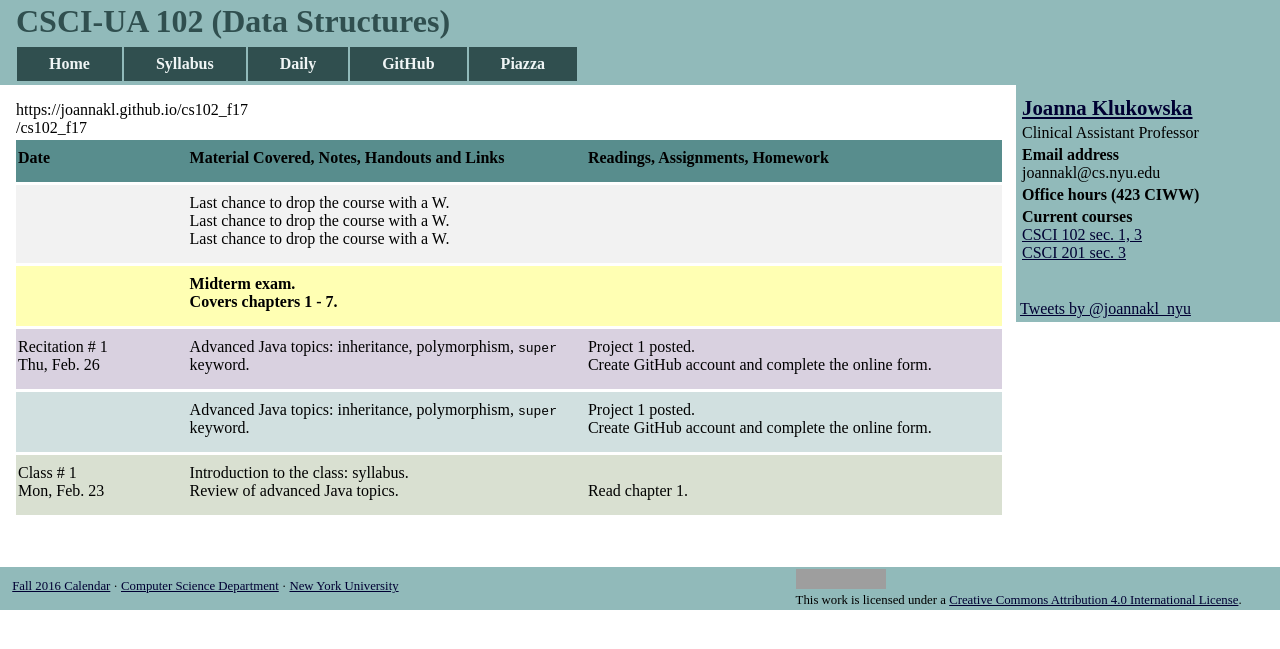
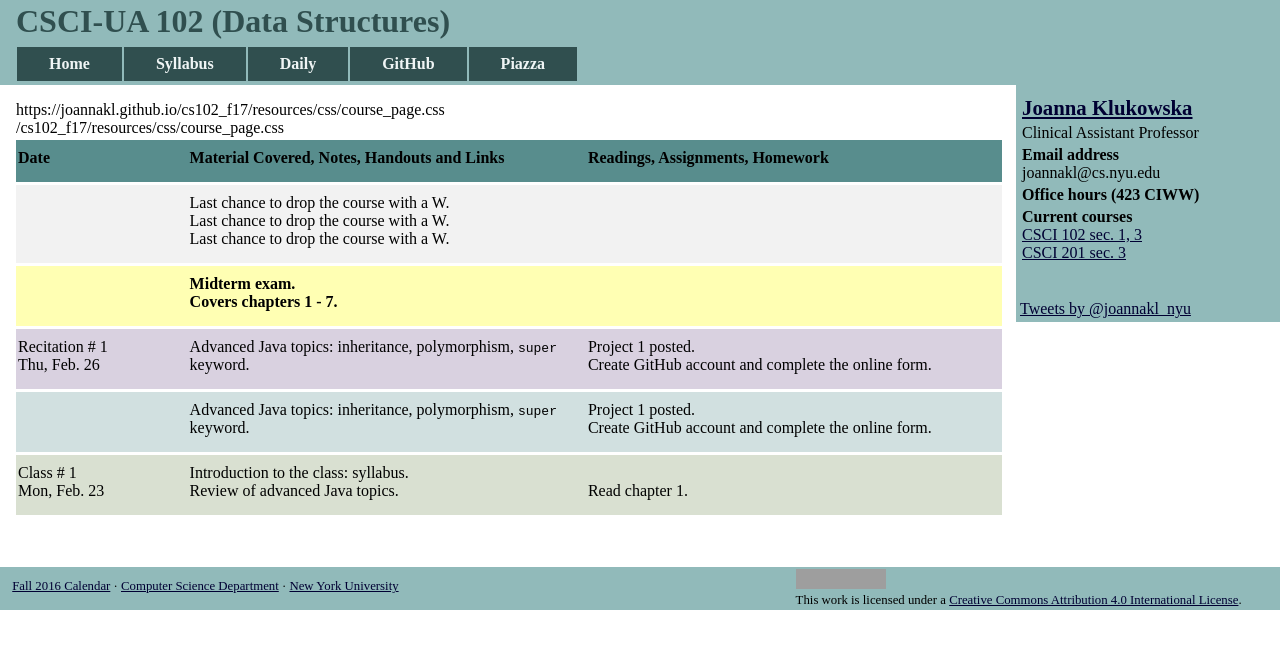
Before and after one commit to joannakl/cs102_f17, a Jekyll site: the page built from daily.html, in a window 1280 px wide. Shown: the top 649 px of the page. Built offline with Jekyll 4.4.1, drawn with Linux system fonts in a browser that asks for light colours; comment, search, counter and statistics services are not loaded; grey boxes are pictures that could not be loaded.

Commit message:
Update daily.html

```diff
--- a/daily.html
+++ b/daily.html
@@ -9,8 +9,8 @@ days:
 ---
 
 
-{{ site.url }} <br>
-{{ site.baseurl }} <br>
+{{ site.url }}/resources/css/course_page.css <br>
+{{ site.baseurl }}/resources/css/course_page.css <br>
 
 <div class="titles">
     <div class="column_date">
```
